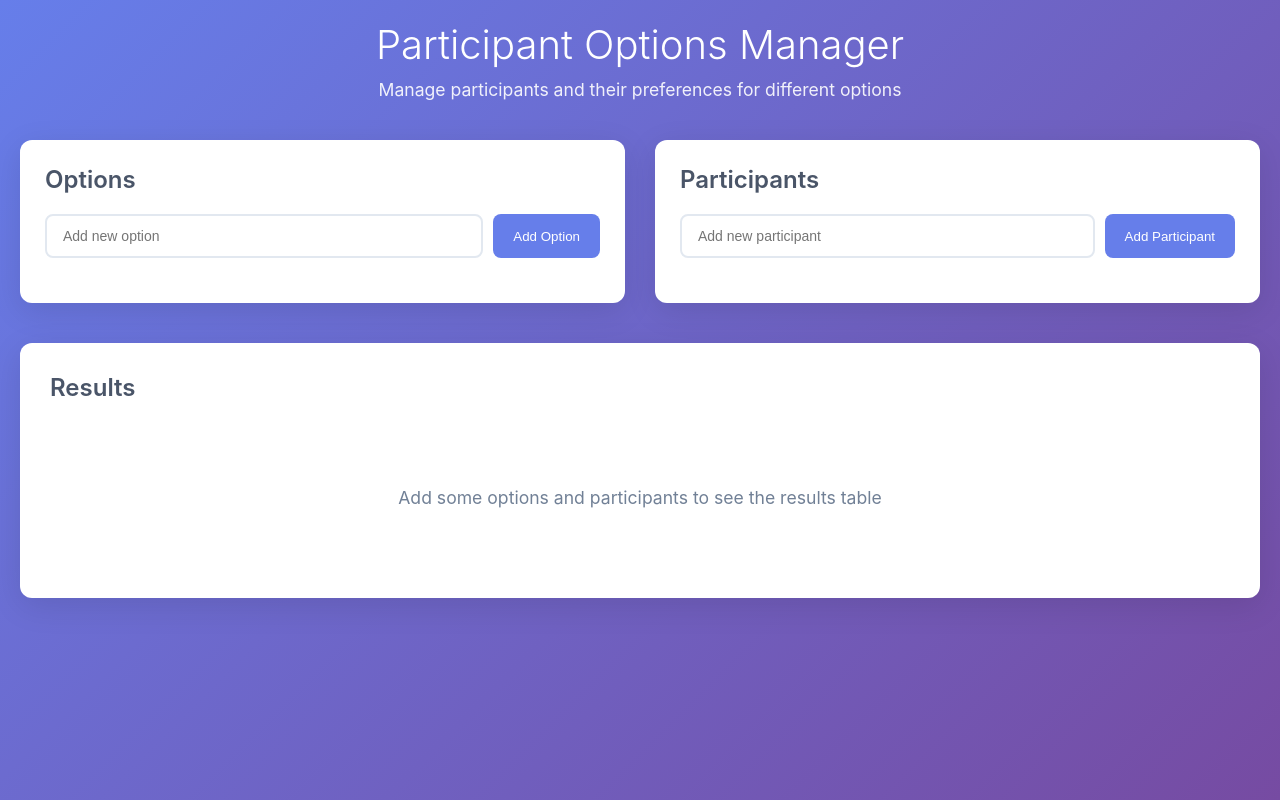
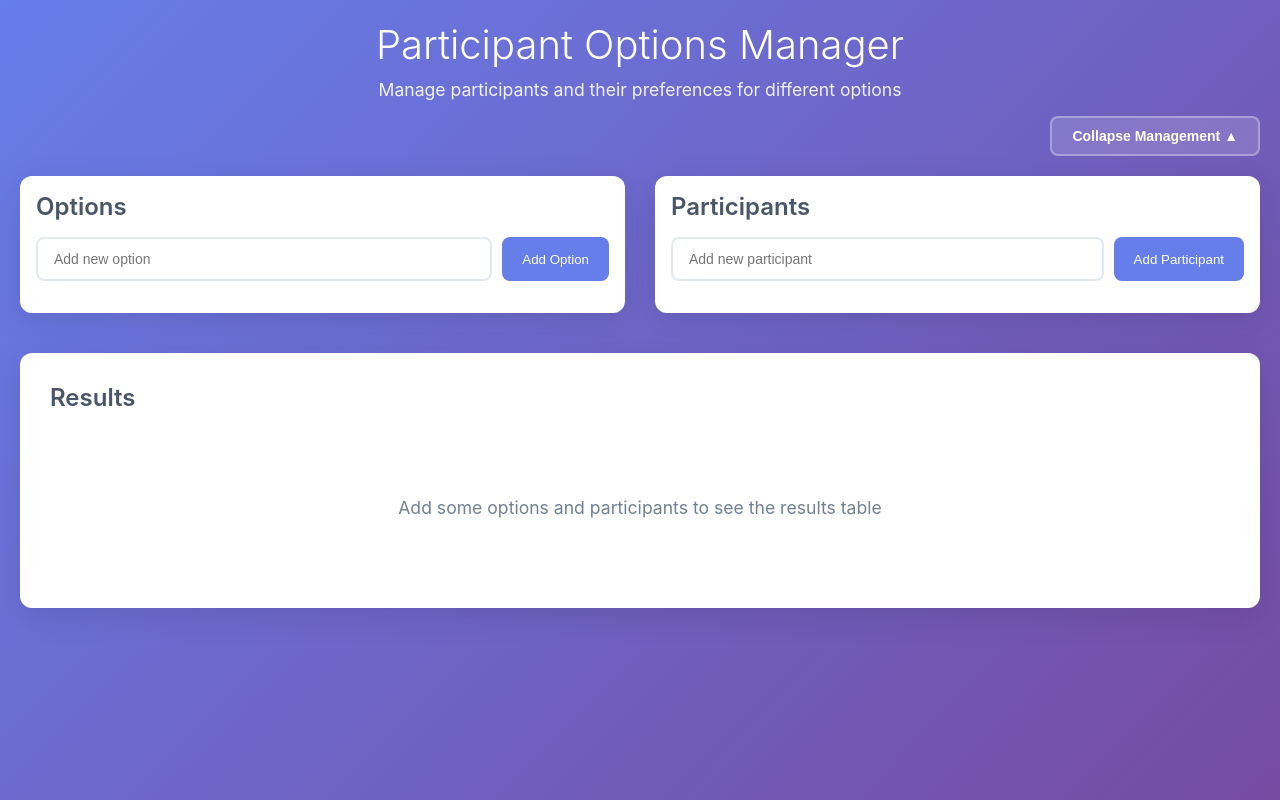
Before and after one commit to hex0cter/options-manager, a React (Vite) app: page / in a window 1280 px wide. Built offline with nearby package versions, Linux system fonts and the light colour scheme.

Commit message:
Collapsable control

```diff
--- a/src/App.css
+++ b/src/App.css
@@ -4,7 +4,7 @@
 
 .app-header {
   text-align: center;
-  margin-bottom: 40px;
+  margin-bottom: 1em;
   color: white;
 }
 
@@ -69,6 +69,35 @@
   background: rgba(255, 255, 255, 0.15);
 }
 
+.management-controls {
+  display: flex;
+  justify-content: end;
+  margin-bottom: 20px;
+}
+
+.collapse-all-button {
+  background: rgba(255, 255, 255, 0.15);
+  border: 2px solid rgba(255, 255, 255, 0.3);
+  border-radius: 8px;
+  color: white;
+  cursor: pointer;
+  font-size: 14px;
+  font-weight: 600;
+  padding: 10px 20px;
+  transition: all 0.2s;
+  user-select: none;
+}
+
+.collapse-all-button:hover {
+  background: rgba(255, 255, 255, 0.25);
+  border-color: rgba(255, 255, 255, 0.5);
+  transform: translateY(-1px);
+}
+
+.collapse-all-button:active {
+  transform: translateY(0);
+}
+
 .management-section {
   display: grid;
   grid-template-columns: 1fr 1fr;
--- a/src/App.jsx
+++ b/src/App.jsx
@@ -15,6 +15,7 @@ function App() {
   const [isLoaded, setIsLoaded] = useState(false);
   const [optionsLabel, setOptionsLabel] = useState('Options');
   const [participantsLabel, setParticipantsLabel] = useState('Participants');
+  const [sectionsCollapsed, setSectionsCollapsed] = useState(false);
 
   // Load data from localStorage on mount
   useEffect(() => {
@@ -175,6 +176,16 @@ function App() {
         )}
       </header>
 
+      <div className="management-controls">
+        <button
+          className="collapse-all-button"
+          onClick={() => setSectionsCollapsed(!sectionsCollapsed)}
+          title={sectionsCollapsed ? 'Expand management sections' : 'Collapse management sections'}
+        >
+          {sectionsCollapsed ? 'Expand Management ▼' : 'Collapse Management ▲'}
+        </button>
+      </div>
+
       <div className="management-section">
         <OptionsManager
           options={options}
@@ -183,6 +194,7 @@ function App() {
           onDelete={deleteOption}
           label={optionsLabel}
           onLabelChange={setOptionsLabel}
+          isCollapsed={sectionsCollapsed}
         />
         <ParticipantsManager
           participants={participants}
@@ -191,6 +203,7 @@ function App() {
           onDelete={deleteParticipant}
           label={participantsLabel}
           onLabelChange={setParticipantsLabel}
+          isCollapsed={sectionsCollapsed}
         />
       </div>
 
--- a/src/components/Manager.css
+++ b/src/components/Manager.css
@@ -1,8 +1,30 @@
 .manager-container {
   background: white;
-  padding: 25px;
+  padding: 1em;
   border-radius: 12px;
   box-shadow: 0 8px 32px rgba(0, 0, 0, 0.1);
+  transition: all 0.3s ease;
+}
+
+.collapsible-content {
+  overflow: hidden;
+  transition: all 0.4s cubic-bezier(0.4, 0, 0.2, 1);
+  opacity: 1;
+  transform: translateY(0);
+}
+
+.collapsible-content.collapsed {
+  max-height: 0;
+  opacity: 0;
+  transform: translateY(-10px);
+  margin-top: 0;
+  margin-bottom: 0;
+}
+
+.collapsible-content.expanded {
+  max-height: 1000px;
+  opacity: 1;
+  transform: translateY(0);
 }
 
 .manager-container h2 {
@@ -14,7 +36,8 @@
 .input-group {
   display: flex;
   gap: 10px;
-  margin-bottom: 20px;
+  margin-top: 1em;
+  margin-bottom: 1em;
 }
 
 .input-group input {
@@ -139,3 +162,40 @@
   border-color: #5a67d8;
   background: white;
 }
+
+.section-header {
+  display: flex;
+  justify-content: space-between;
+  align-items: center;
+}
+
+.section-header h2 {
+  margin-bottom: 0;
+}
+
+.collapse-toggle {
+  background: #e2e8f0;
+  border: none;
+  border-radius: 6px;
+  color: #4a5568;
+  cursor: pointer;
+  font-size: 14px;
+  font-weight: 600;
+  padding: 8px 12px;
+  transition: all 0.2s;
+  user-select: none;
+  min-width: 40px;
+  height: 36px;
+  display: flex;
+  align-items: center;
+  justify-content: center;
+}
+
+.collapse-toggle:hover {
+  background: #cbd5e0;
+  color: #2d3748;
+}
+
+.collapse-toggle:active {
+  transform: translateY(1px);
+}
--- a/src/components/OptionsManager.jsx
+++ b/src/components/OptionsManager.jsx
@@ -1,7 +1,7 @@
 import React, { useState } from 'react';
 import './Manager.css';
 
-const OptionsManager = ({ options, onAdd, onEdit, onDelete, label, onLabelChange }) => {
+const OptionsManager = ({ options, onAdd, onEdit, onDelete, label, onLabelChange, isCollapsed }) => {
   const [inputValue, setInputValue] = useState('');
   const [editingId, setEditingId] = useState(null);
   const [editValue, setEditValue] = useState('');
@@ -68,6 +68,7 @@ const OptionsManager = ({ options, onAdd, onEdit, onDelete, label, onLabelChange
 
   return (
     <div className="manager-container">
+      <div className="section-header">
         {editingLabel ? (
           <input
             type="text"
@@ -83,6 +84,9 @@ const OptionsManager = ({ options, onAdd, onEdit, onDelete, label, onLabelChange
             {label}
           </h2>
         )}
+
+      </div>
+      <div className={`collapsible-content ${isCollapsed ? 'collapsed' : 'expanded'}`}>
         <div className="input-group">
           <input
             type="text"
@@ -124,6 +128,7 @@ const OptionsManager = ({ options, onAdd, onEdit, onDelete, label, onLabelChange
           ))}
         </ul>
       </div>
+    </div>
   );
 };
 
--- a/src/components/ParticipantsManager.jsx
+++ b/src/components/ParticipantsManager.jsx
@@ -1,7 +1,7 @@
 import React, { useState } from 'react';
 import './Manager.css';
 
-const ParticipantsManager = ({ participants, onAdd, onEdit, onDelete, label, onLabelChange }) => {
+const ParticipantsManager = ({ participants, onAdd, onEdit, onDelete, label, onLabelChange, isCollapsed }) => {
   const [inputValue, setInputValue] = useState('');
   const [editingId, setEditingId] = useState(null);
   const [editValue, setEditValue] = useState('');
@@ -68,6 +68,7 @@ const ParticipantsManager = ({ participants, onAdd, onEdit, onDelete, label, onL
 
   return (
     <div className="manager-container">
+      <div className="section-header">
         {editingLabel ? (
           <input
             type="text"
@@ -83,6 +84,9 @@ const ParticipantsManager = ({ participants, onAdd, onEdit, onDelete, label, onL
             {label}
           </h2>
         )}
+
+      </div>
+      <div className={`collapsible-content ${isCollapsed ? 'collapsed' : 'expanded'}`}>
         <div className="input-group">
           <input
             type="text"
@@ -124,6 +128,7 @@ const ParticipantsManager = ({ participants, onAdd, onEdit, onDelete, label, onL
           ))}
         </ul>
       </div>
+    </div>
   );
 };
 
```
Lines whose indentation alone changed are shown as unchanged.
